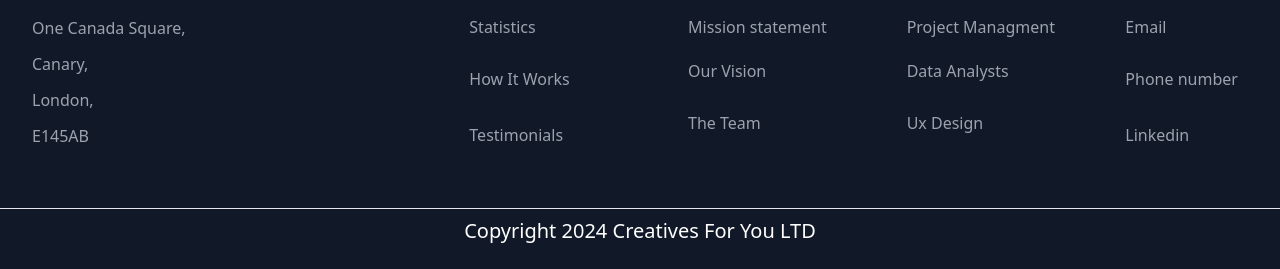
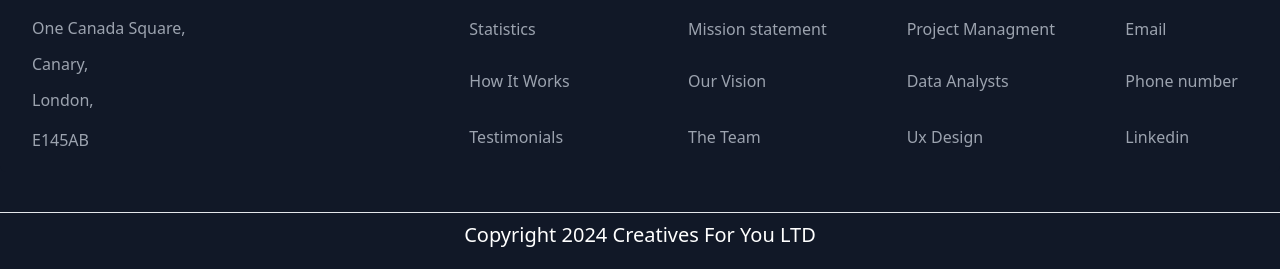
Before and after one commit to marufahmed347/Tailwind-CSS-Assignment-1, a website built with Vite: page index.html in a window 1280 px wide. Shown: the part 7699-7968 px from the top of the page. Built offline with nearby package versions, Linux system fonts and the light colour scheme.

Commit message:
Assignment done

```diff
--- a/index.html
+++ b/index.html
@@ -320,7 +320,7 @@
                 <p class="text-[10px] md:text-[16px] text-[#20484F] pt-3 dark:text-gray-400">One Canada Square,</p>
                 <p class="text-[10px] md:text-[16px] text-[#20484F] pt-3 dark:text-gray-400">Canary,</p>
                 <p class="text-[10px] md:text-[16px] text-[#20484F] pt-3 dark:text-gray-400">London,</p>
-                <p class="text-[10px] md:text-[16px] text-[#20484F] pt-3 dark:text-gray-400">E145AB</p>
+                <p class="text-[10px] md:text-[16px] text-[#20484F] pt-4 dark:text-gray-400">E145AB</p>
             </div>
             <div class="md:col-span-2 col-span-2 md:ml-8">
                 <h5 class="text-xs md:text-[18px] font-semibold text-[#20484F] dark:text-gray-400">Home</h5>
@@ -332,16 +332,16 @@
             <div class="md:col-span-2 col-span-2 md:ml-8">
                 <h5 class="text-xs md:text-[18px] font-semibold text-[#20484F] dark:text-gray-400">About Us</h5>
                 <p class="text-[10px] md:text-[16px] text-[#20484F] pt-2 md:pt-7 dark:text-gray-400">Who We Are</p>
-                <p class="text-[10px] md:text-[16px] text-[#20484F] pt-2 md:pt-5 dark:text-gray-400">Mission statement</p>
-                <p class="text-[10px] md:text-[16px] text-[#20484F] pt-2 md:pt-5  dark:text-gray-400">Our Vision</p>
-                <p class="text-[10px] md:text-[16px] text-[#20484F] pt-1 md:pt-7 dark:text-gray-400">The Team</p>
+                <p class="text-[10px] md:text-[16px] text-[#20484F] pt-2 md:pt-8 dark:text-gray-400">Mission statement</p>
+                <p class="text-[10px] md:text-[16px] text-[#20484F] pt-2 md:pt-7  dark:text-gray-400">Our Vision</p>
+                <p class="text-[10px] md:text-[16px] text-[#20484F] pt-1 md:pt-8 dark:text-gray-400">The Team</p>
             </div>
             <div class="md:col-span-2 col-span-2 md:ml-8">
                 <h5 class="text-xs md:text-[18px] font-semibold text-[#20484F] dark:text-gray-400">Upskill</h5>
                 <p class="text-[10px] md:text-[16px] text-[#20484F] pt-3 md:pt-7 dark:text-gray-400">It Support</p>
-                <p class="text-[10px] md:text-[16px] text-[#20484F] pt-2.5 md:pt-5 dark:text-gray-400">Project Managment</p>
-                <p class="text-[10px] md:text-[16px] text-[#20484F] pt-3 md:pt-5 dark:text-gray-400">Data Analysts</p>
-                <p class="text-[10px] md:text-[16px] text-[#20484F] pt-2 md:pt-7 dark:text-gray-400">Ux Design</p>
+                <p class="text-[10px] md:text-[16px] text-[#20484F] pt-2.5 md:pt-8 dark:text-gray-400">Project Managment</p>
+                <p class="text-[10px] md:text-[16px] text-[#20484F] pt-3 md:pt-7 dark:text-gray-400">Data Analysts</p>
+                <p class="text-[10px] md:text-[16px] text-[#20484F] pt-2 md:pt-8 dark:text-gray-400">Ux Design</p>
             </div>
             <div class="md:col-span-2 col-span-2 md:ml-8">
                 <h5 class="text-xs md:text-[18px] font-semibold text-[#20484F] dark:text-gray-400">Contact Us</h5>
```
